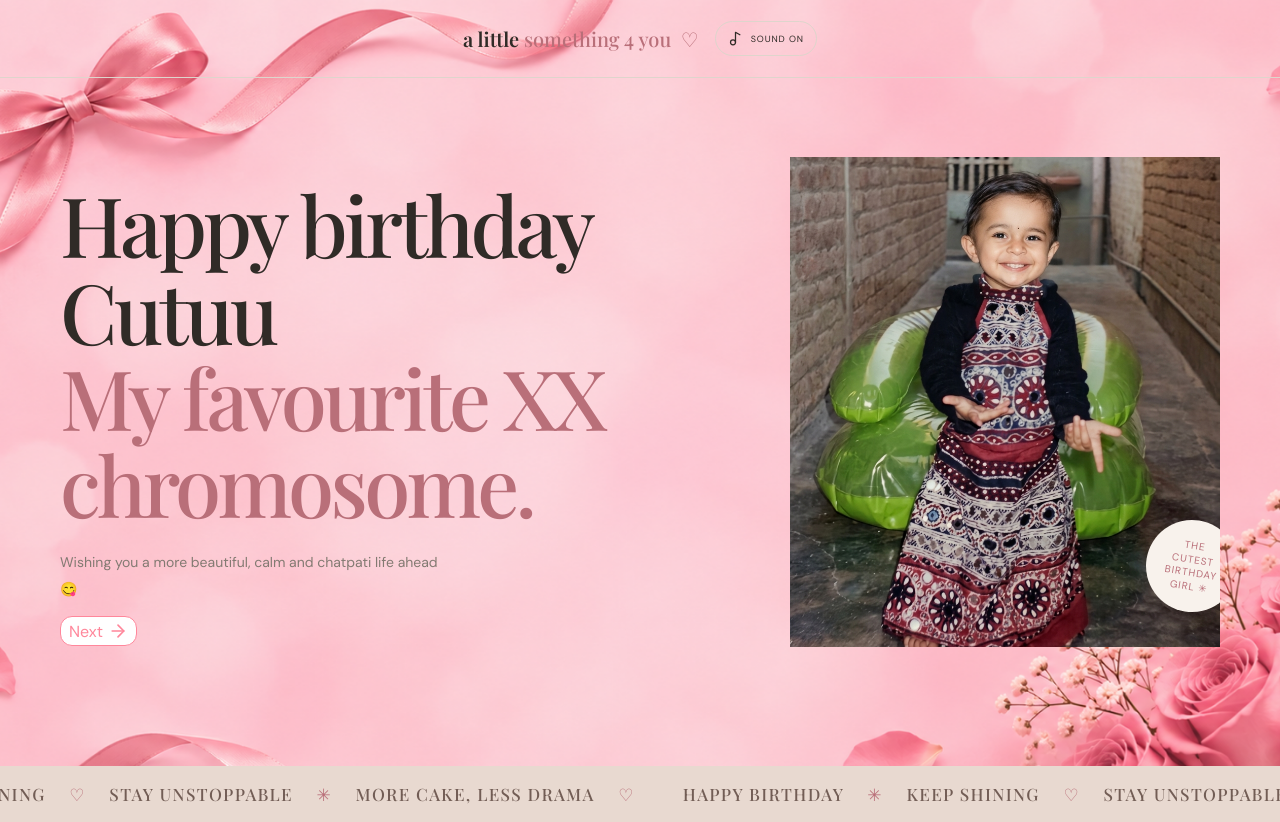
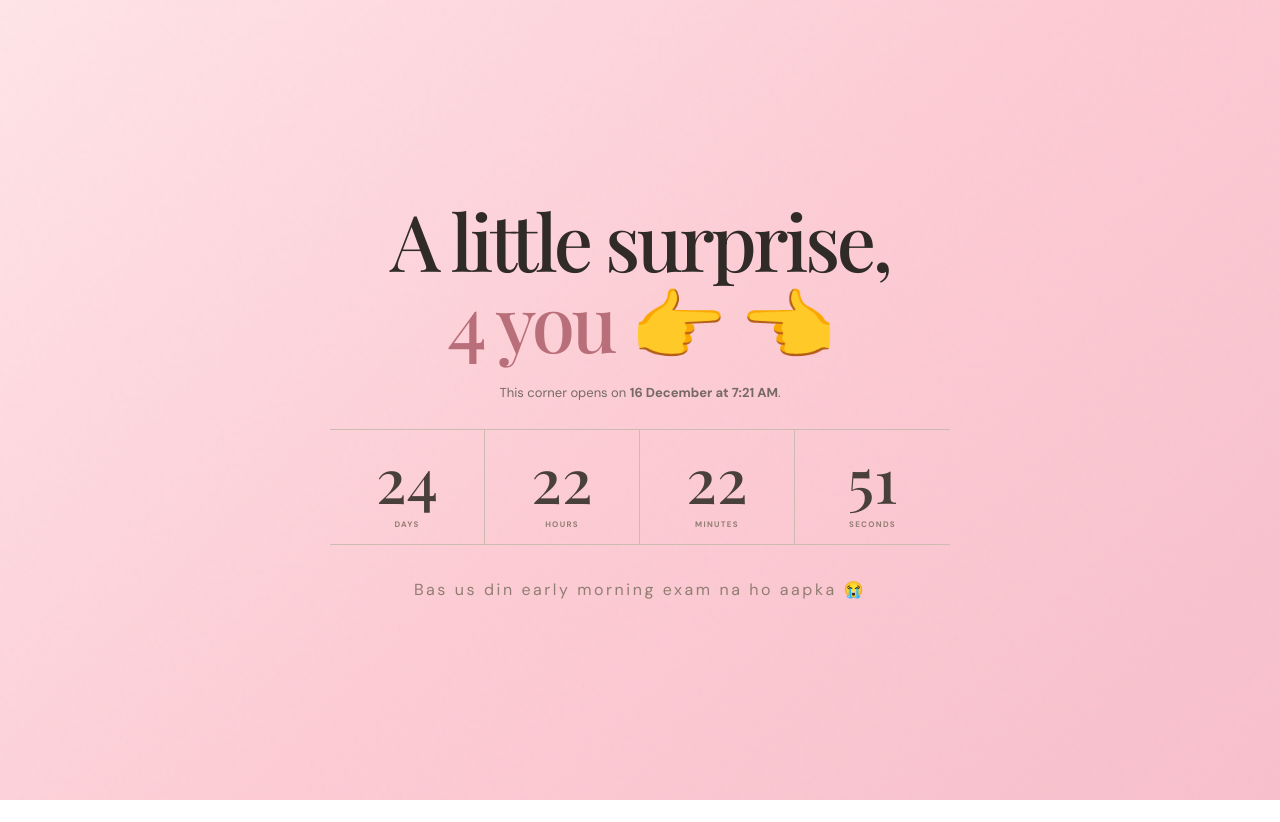
Before and after one commit to imPradhyumn/birthday-wisher, a React (Vite) app: page / in a window 1280 px wide. After the commit the page ends 800 px from the top, so only its background shows below. Built offline with nearby package versions, Linux system fonts and the light colour scheme; a web font is replaced by a local one.

Commit message:
added countdown

```diff
--- a/src/App.jsx
+++ b/src/App.jsx
@@ -118,7 +118,7 @@ export default function App() {
     return () => clearInterval(timer);
   }, [unlocked]);
 
-  // if (!unlocked) return <Countdown />;
+  if (!unlocked) return <Countdown />;
 
   return (
     <main>
```
